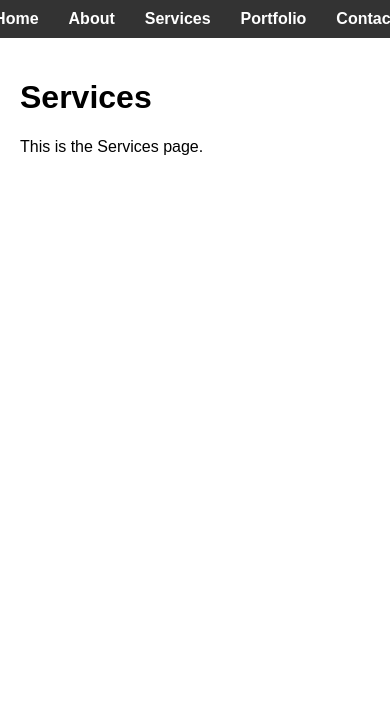
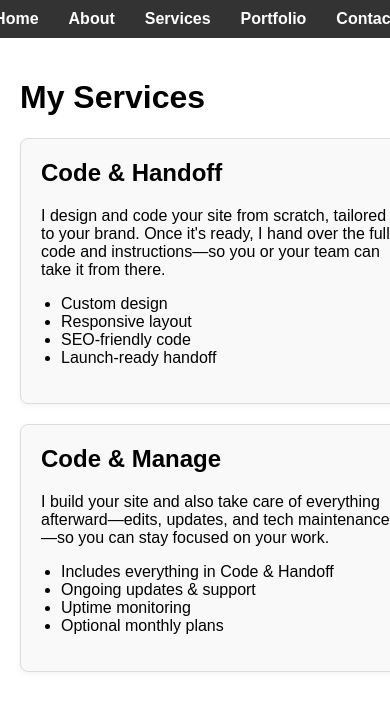
Before and after one commit to socr6902/SophiaCrawshaw, a plain HTML site: page services.html in a window 390 px wide. Shown: the top 710 px of the page. Drawn offline with Linux system fonts and the light colour scheme.

Commit message:
content for about, portfolio, and services

```diff
--- /dev/null
+++ b/css/services.css
@@ -0,0 +1,32 @@
+.services-grid {
+    display: flex;
+    flex-wrap: wrap;
+    gap: 20px;
+    margin-top: 20px;
+    justify-content: center;
+  }
+
+  .service-box {
+    background-color: #f9f9f9;
+    border: 1px solid #ddd;
+    border-radius: 8px;
+    padding: 20px;
+    width: 100%;
+    max-width: 400px;
+    box-shadow: 0 2px 6px rgba(0, 0, 0, 0.05);
+  }
+
+  .service-box h2 {
+    margin-top: 0;
+  }
+
+  .service-box ul {
+    padding-left: 20px;
+  }
+
+  @media (max-width: 768px) {
+    .services-grid {
+      flex-direction: column;
+      align-items: center;
+    }
+  }
--- a/services.html
+++ b/services.html
@@ -5,6 +5,7 @@
   <meta name="viewport" content="width=device-width, initial-scale=1.0">
   <title>Services</title>
   <link rel="stylesheet" href="css/styles.css">
+  <link rel="stylesheet" href="css/services.css">
 </head>
 <body>
   <nav>
@@ -16,9 +17,36 @@
       <li><a href="contact.html">Contact</a></li>
     </ul>
   </nav>
+
   <main>
-    <h1>Services</h1>
-    <p>This is the Services page.</p>
+    <h1>My Services</h1>
+    <div class="services-grid">
+      <div class="service-box">
+        <h2>Code & Handoff</h2>
+        <p>
+          I design and code your site from scratch, tailored to your brand. Once it's ready, I hand over the full code and instructions—so you or your team can take it from there.
+        </p>
+        <ul>
+          <li>Custom design</li>
+          <li>Responsive layout</li>
+          <li>SEO-friendly code</li>
+          <li>Launch-ready handoff</li>
+        </ul>
+      </div>
+
+      <div class="service-box">
+        <h2>Code & Manage</h2>
+        <p>
+          I build your site and also take care of everything afterward—edits, updates, and tech maintenance—so you can stay focused on your work.
+        </p>
+        <ul>
+          <li>Includes everything in Code & Handoff</li>
+          <li>Ongoing updates & support</li>
+          <li>Uptime monitoring</li>
+          <li>Optional monthly plans</li>
+        </ul>
+      </div>
+    </div>
   </main>
 </body>
 </html>
```
Also changed, not shown: about.html (+14 -2 lines), css/about.css (added, +30 -0 lines), css/portfolio.css (added, +34 -0 lines), portfolio.html (+40 -2 lines), 1 other file.
